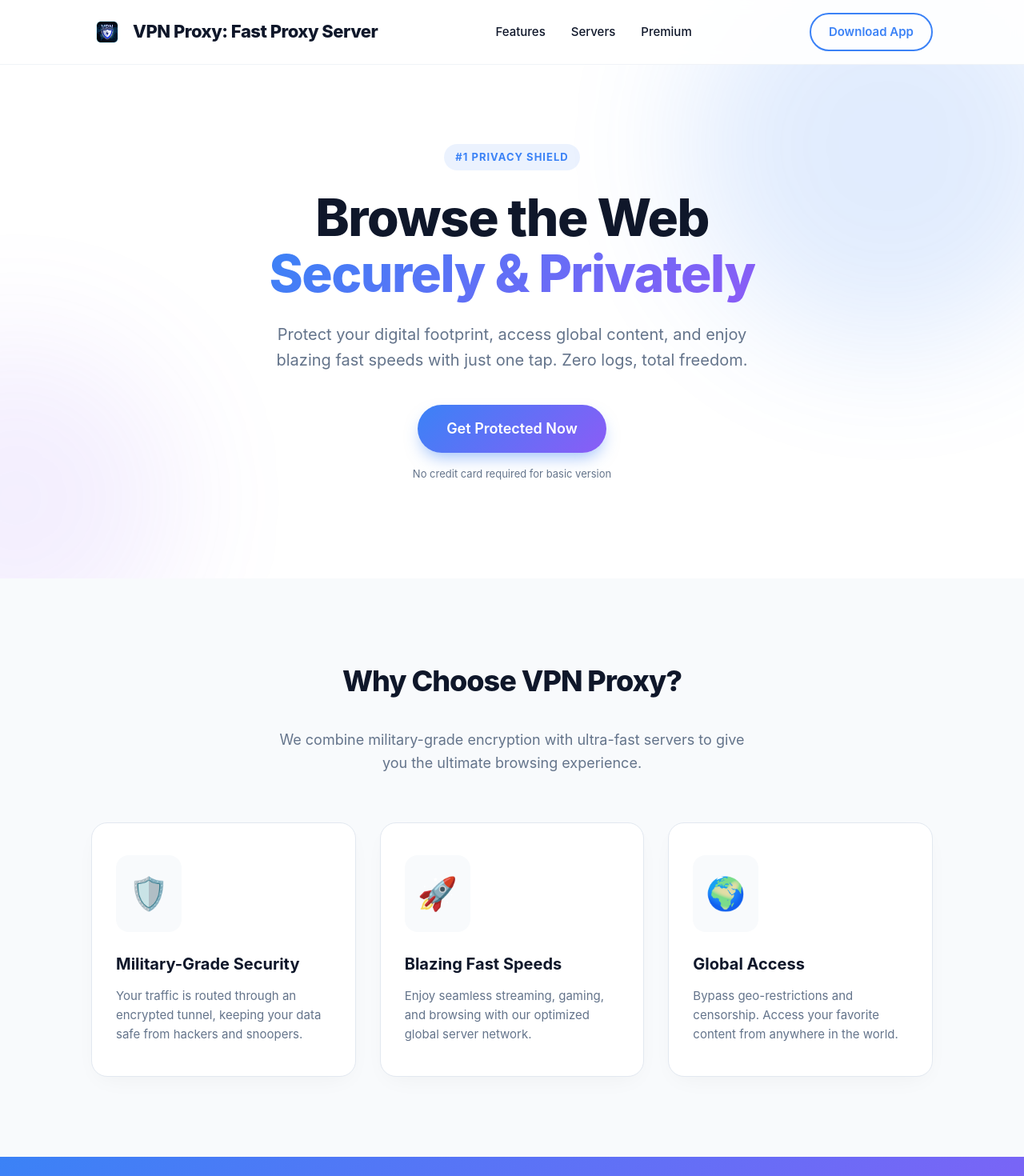
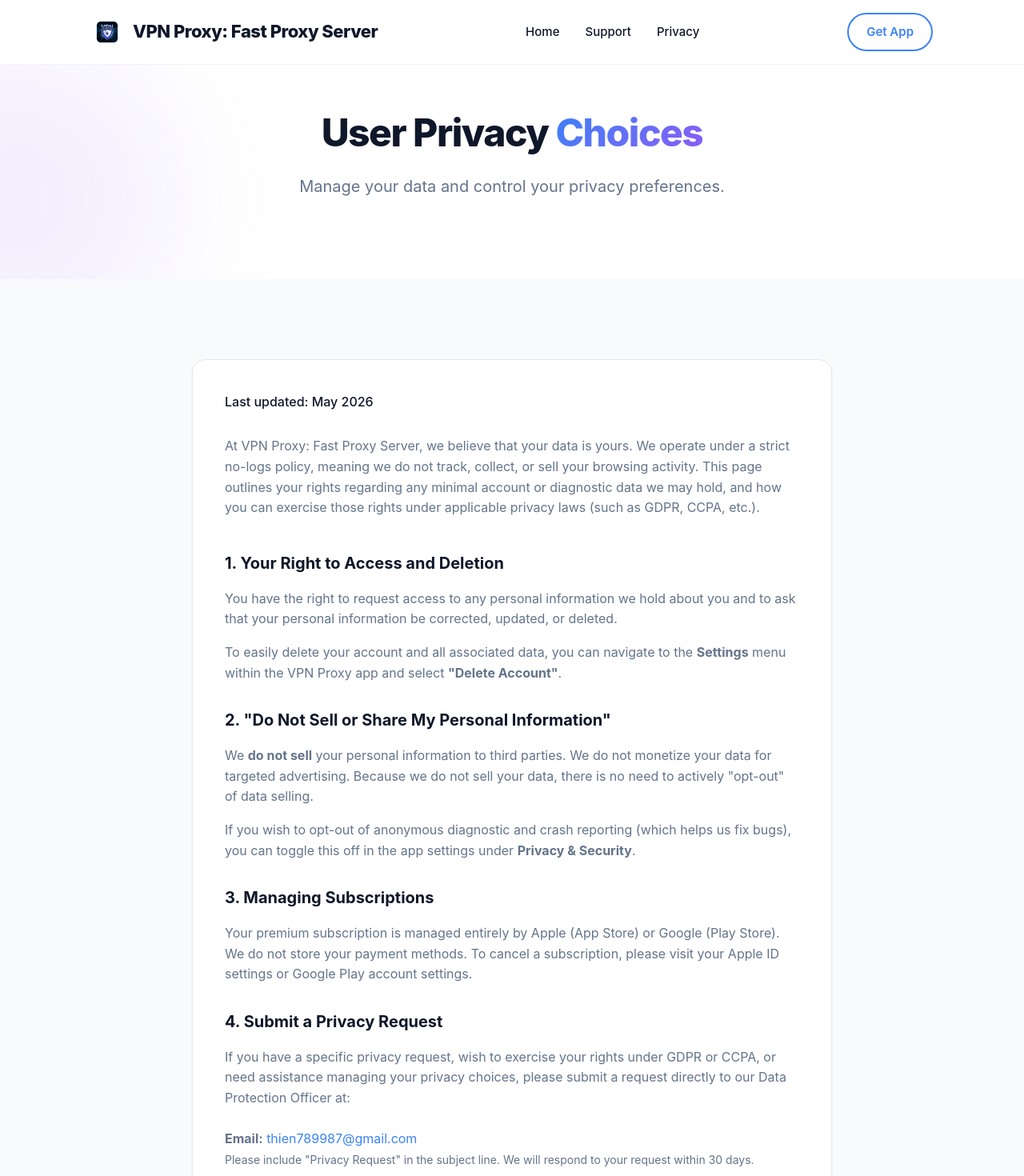
Before and after one commit to thienkk25/vpn_proxy_fast_proxy_server, a React (Vite) app: page /privacy-choices in a window 1280 px wide. Before the commit this address led to /. Shown: the top 1470 px of the page at 80% size. Built offline with nearby package versions, Linux system fonts and the light colour scheme.

Commit message:
feat: Add Privacy Choices page

```diff
--- a/src/App.jsx
+++ b/src/App.jsx
@@ -5,6 +5,7 @@
 import MarketingPage from './pages/MarketingPage';
 import SupportPage from './pages/SupportPage';
 import PrivacyPolicyPage from './pages/PrivacyPolicyPage';
+import PrivacyChoicesPage from './pages/PrivacyChoicesPage';
 import './index.css';
 
 // Component to handle external redirects
@@ -25,6 +26,7 @@
           <Route path="/marketing" element={<MarketingPage />} />
           <Route path="/support" element={<SupportPage />} />
           <Route path="/privacy-policy" element={<PrivacyPolicyPage />} />
+          <Route path="/privacy-choices" element={<PrivacyChoicesPage />} />
           <Route
             path="/terms"
             element={<ExternalRedirect url="https://www.apple.com/legal/internet-services/itunes/dev/stdeula/" />}
--- a/src/components/Footer.jsx
+++ b/src/components/Footer.jsx
@@ -16,6 +16,7 @@
             <Link to="/support">Support</Link>
             <Link to="/terms">Terms of Service</Link>
             <Link to="/privacy-policy">Privacy Policy</Link>
+            <Link to="/privacy-choices">Privacy Choices</Link>
           </div>
         </div>
         <div className="copyright">
--- /dev/null
+++ b/src/pages/PrivacyChoicesPage.jsx
@@ -0,0 +1,68 @@
+import { useEffect } from 'react';
+
+const PrivacyChoicesPage = () => {
+  useEffect(() => {
+    window.scrollTo(0, 0);
+  }, []);
+
+  return (
+    <main>
+      <section className="hero support-hero">
+        <div className="hero-bg-shapes">
+          <div className="shape shape-2"></div>
+        </div>
+        <div className="container text-center hero-content">
+          <h2 className="hero-title">User Privacy <span className="text-gradient">Choices</span></h2>
+          <p className="hero-subtitle">Manage your data and control your privacy preferences.</p>
+        </div>
+      </section>
+
+      <section className="section bg-light">
+        <div className="container">
+          <div className="contact-card" style={{ maxWidth: '800px', margin: '0 auto', textAlign: 'left' }}>
+            <p style={{ marginBottom: '30px', fontWeight: '500' }}>
+              Last updated: May 2026
+            </p>
+
+            <p style={{ marginBottom: '40px', color: 'var(--text-muted)' }}>
+              At VPN Proxy: Fast Proxy Server, we believe that your data is yours. We operate under a strict no-logs policy, meaning we do not track, collect, or sell your browsing activity. This page outlines your rights regarding any minimal account or diagnostic data we may hold, and how you can exercise those rights under applicable privacy laws (such as GDPR, CCPA, etc.).
+            </p>
+
+            <h3 style={{ marginBottom: '16px', fontSize: '20px' }}>1. Your Right to Access and Deletion</h3>
+            <p style={{ marginBottom: '16px', color: 'var(--text-muted)' }}>
+              You have the right to request access to any personal information we hold about you and to ask that your personal information be corrected, updated, or deleted.
+            </p>
+            <p style={{ marginBottom: '30px', color: 'var(--text-muted)' }}>
+              To easily delete your account and all associated data, you can navigate to the <strong>Settings</strong> menu within the VPN Proxy app and select <strong>"Delete Account"</strong>.
+            </p>
+
+            <h3 style={{ marginBottom: '16px', fontSize: '20px' }}>2. "Do Not Sell or Share My Personal Information"</h3>
+            <p style={{ marginBottom: '16px', color: 'var(--text-muted)' }}>
+              We <strong>do not sell</strong> your personal information to third parties. We do not monetize your data for targeted advertising. Because we do not sell your data, there is no need to actively "opt-out" of data selling.
+            </p>
+            <p style={{ marginBottom: '30px', color: 'var(--text-muted)' }}>
+              If you wish to opt-out of anonymous diagnostic and crash reporting (which helps us fix bugs), you can toggle this off in the app settings under <strong>Privacy & Security</strong>.
+            </p>
+
+            <h3 style={{ marginBottom: '16px', fontSize: '20px' }}>3. Managing Subscriptions</h3>
+            <p style={{ marginBottom: '30px', color: 'var(--text-muted)' }}>
+              Your premium subscription is managed entirely by Apple (App Store) or Google (Play Store). We do not store your payment methods. To cancel a subscription, please visit your Apple ID settings or Google Play account settings.
+            </p>
+
+            <h3 style={{ marginBottom: '16px', fontSize: '20px' }}>4. Submit a Privacy Request</h3>
+            <p style={{ marginBottom: '30px', color: 'var(--text-muted)' }}>
+              If you have a specific privacy request, wish to exercise your rights under GDPR or CCPA, or need assistance managing your privacy choices, please submit a request directly to our Data Protection Officer at:
+              <br /><br />
+              <strong>Email:</strong> <a href="mailto:thien789987@gmail.com">thien789987@gmail.com</a>
+              <br />
+              <span style={{ fontSize: '14px', color: 'var(--text-muted)' }}>Please include "Privacy Request" in the subject line. We will respond to your request within 30 days.</span>
+            </p>
+
+          </div>
+        </div>
+      </section>
+    </main>
+  );
+};
+
+export default PrivacyChoicesPage;
```
